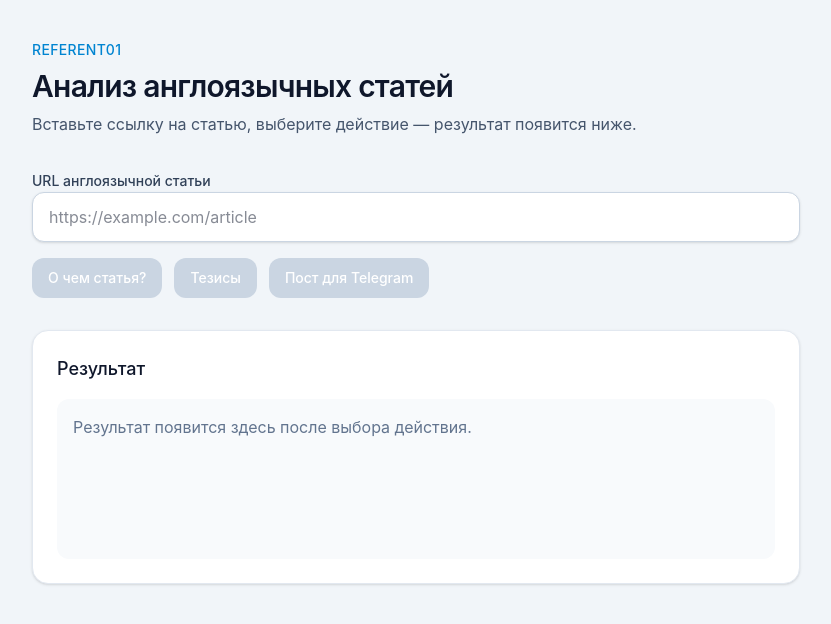
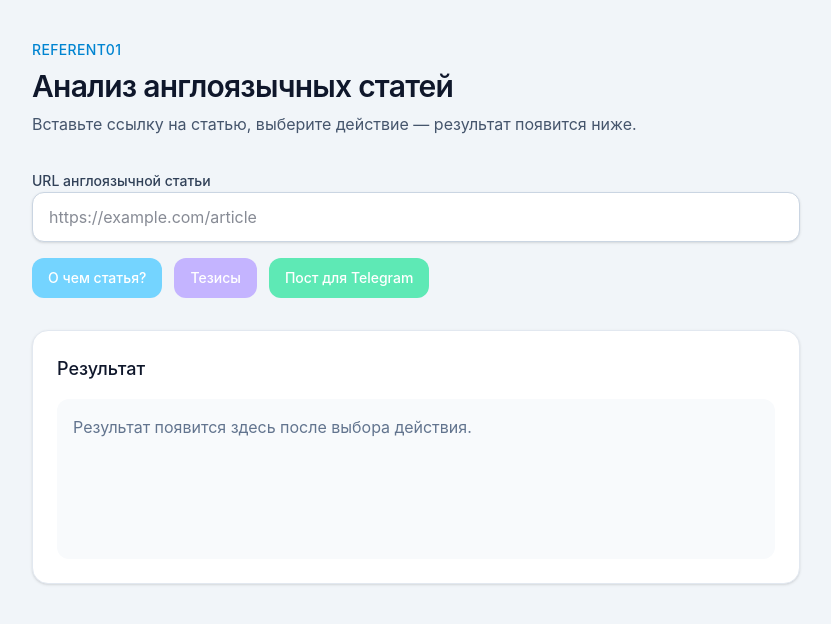
Before and after one commit to litobor01/referent01, a Next.js app: page / in a window 1280 px wide. Shown: the top 624 px of the page, without its empty margins (224-1055 px from the left). Built offline with nearby package versions, Linux system fonts and the light colour scheme.

Commit message:
Add action styles and badges to ArticleAnalyzer component

```diff
--- a/app/components/ArticleAnalyzer.tsx
+++ b/app/components/ArticleAnalyzer.tsx
@@ -8,6 +8,21 @@ const ACTION_LABELS: Record<Action, string> = {
   summary: "О чем статья?",
   theses: "Тезисы",
   telegram: "Пост для Telegram",
+};
+
+const ACTION_STYLES: Record<Action, string> = {
+  summary:
+    "bg-sky-600 hover:bg-sky-700 disabled:bg-sky-300 focus-visible:ring-sky-300",
+  theses:
+    "bg-violet-600 hover:bg-violet-700 disabled:bg-violet-300 focus-visible:ring-violet-300",
+  telegram:
+    "bg-emerald-600 hover:bg-emerald-700 disabled:bg-emerald-300 focus-visible:ring-emerald-300",
+};
+
+const ACTION_BADGE_STYLES: Record<Action, string> = {
+  summary: "bg-sky-50 text-sky-700",
+  theses: "bg-violet-50 text-violet-700",
+  telegram: "bg-emerald-50 text-emerald-700",
 };
 
 const PLACEHOLDER_RESULTS: Record<Action, string> = {
@@ -102,7 +117,7 @@ export default function ArticleAnalyzer() {
               type="button"
               disabled={!urlIsValid || isLoading}
               onClick={() => void handleAction(action)}
-              className="rounded-xl bg-slate-900 px-4 py-2.5 text-sm font-medium text-white transition hover:bg-slate-800 disabled:cursor-not-allowed disabled:bg-slate-300"
+              className={`rounded-xl px-4 py-2.5 text-sm font-medium text-white transition focus-visible:ring-2 focus-visible:outline-none disabled:cursor-not-allowed ${ACTION_STYLES[action]}`}
             >
               {ACTION_LABELS[action]}
             </button>
@@ -114,7 +129,9 @@ export default function ArticleAnalyzer() {
         <div className="mb-4 flex items-center justify-between gap-3">
           <h2 className="text-lg font-medium text-slate-900">Результат</h2>
           {activeAction ? (
-            <span className="rounded-full bg-sky-50 px-3 py-1 text-xs font-medium text-sky-700">
+            <span
+              className={`rounded-full px-3 py-1 text-xs font-medium ${ACTION_BADGE_STYLES[activeAction]}`}
+            >
               {ACTION_LABELS[activeAction]}
             </span>
           ) : null}
```
